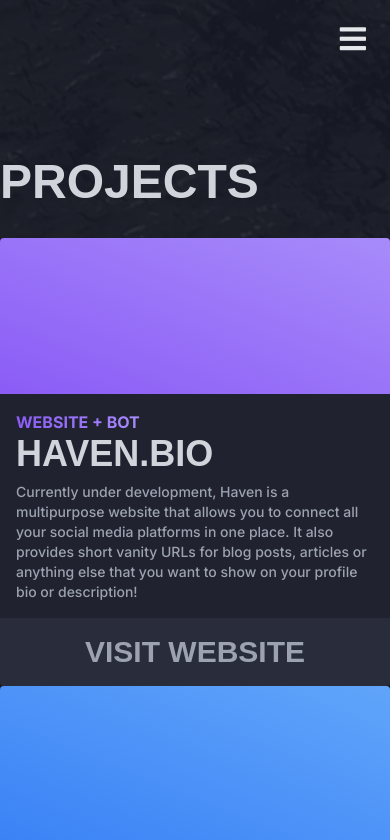
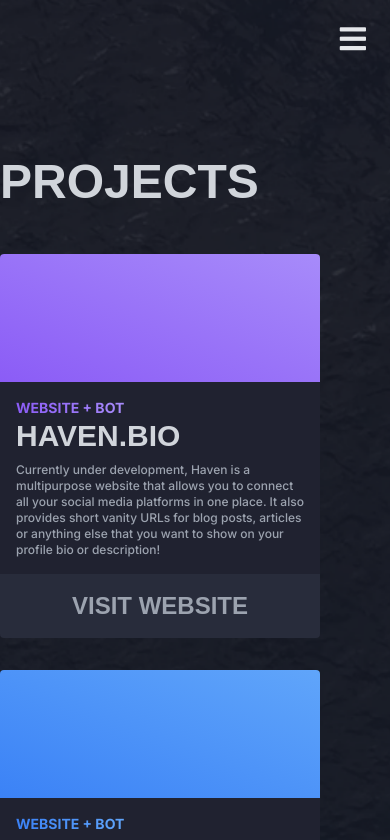
Before and after one commit to kevinjosethomas/kevinjosethomas, a Next.js app: page /projects in a window 390 px wide. Shown: the top 840 px of the page. Built offline with nearby package versions, Linux system fonts and the light colour scheme; a web font is replaced by a local one.

Commit message:
Made Project card responsive

```diff
--- a/src/components/Project.js
+++ b/src/components/Project.js
@@ -2,15 +2,15 @@
 export const Project = (props) => {
 
   return (
-    <div className="flex flex-col items-center justify-between w-100 h-112">
+    <div className="flex flex-col items-center justify-between my-4 xl:my-0 w-80 md:w-100 h-96 md:h-112">
       <div className={`w-full h-1/2 bg-gradient-to-tr ${props.from} ${props.to} rounded-t`}>
       </div>
       <div className="flex flex-col items-start justify-center p-4 w-full bg-dark-300">
         <div className="flex flex-col items-start justify-center mb-1">
-          <span className={`upper font-inter font-bold text-gradient bg-gradient-to-r ${props.from} ${props.to}`}>{ props.genre }</span>
-          <span className="upper font-proxima font-bold text-4xl text-gray-300">{ props.name }</span>
+          <span className={`upper font-inter font-bold text-sm md:text-md text-gradient bg-gradient-to-r ${props.from} ${props.to}`}>{ props.genre }</span>
+          <span className="upper font-proxima font-bold text-3xl md:text-4xl text-gray-300">{ props.name }</span>
         </div>
-        <span className="mt-1 font-inter font-medium text-sm text-gray-400">
+        <span className="mt-1 font-inter font-medium text-xs md:text-sm text-gray-400">
           { props.description }
         </span>
       </div>
@@ -18,7 +18,7 @@ export const Project = (props) => {
         target="_blank"
         href={props.redirect}
         className="flex flex-row items-center justify-center py-4 w-full bg-dark-400 rounded-b">
-        <span className="font-proxima font-bold text-3xl text-gray-400">VISIT {props.type}</span>
+        <span className="font-proxima font-bold text-2xl md:text-3xl text-gray-400">VISIT {props.type}</span>
       </a>
     </div>
   )
```
